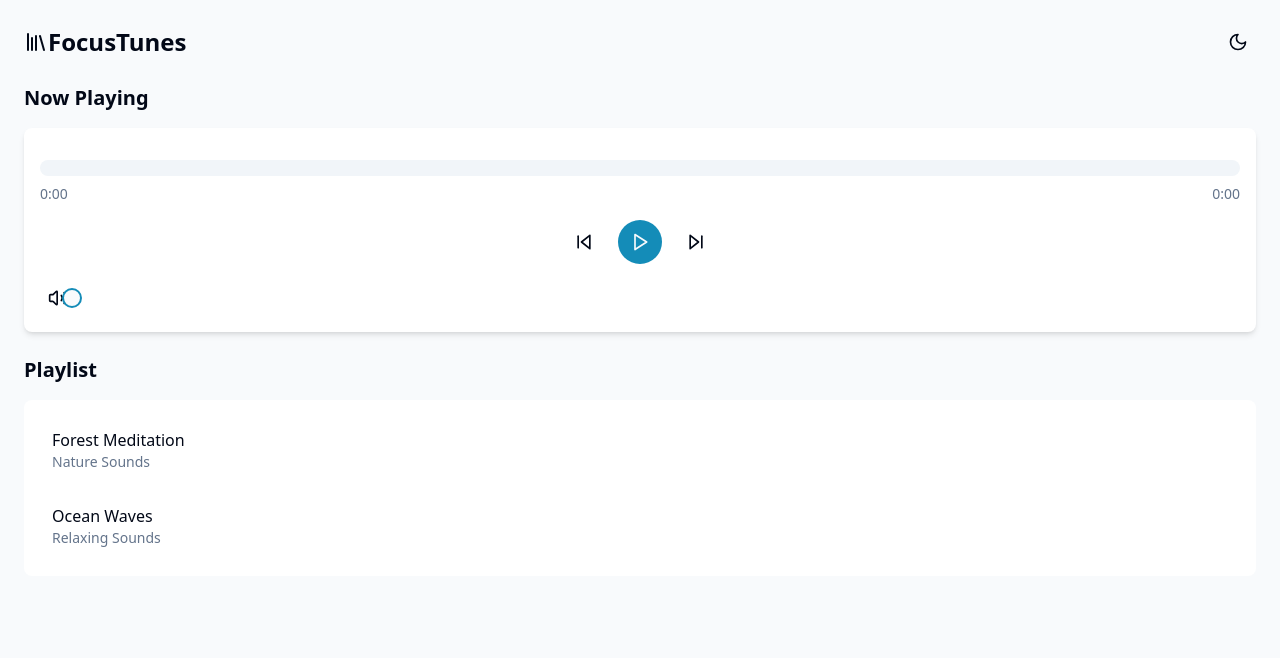
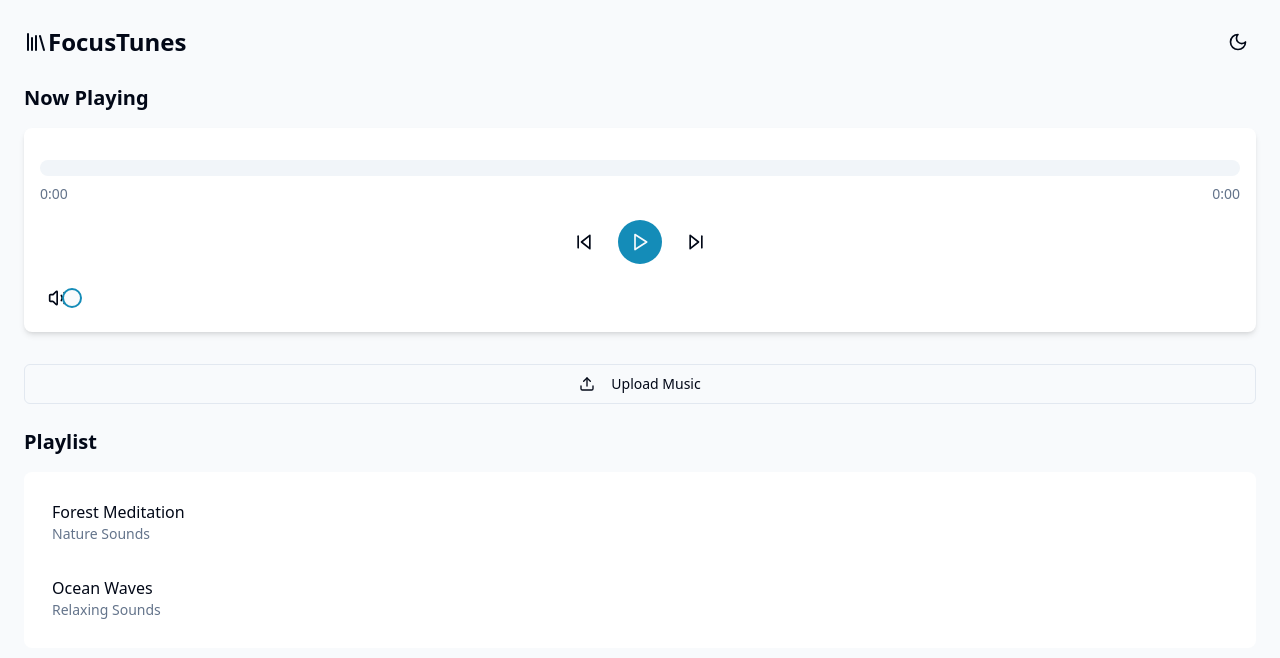
Before and after one commit to dhruv11savani/daily-spend-glimpse, a React (Vite) app: page / in a window 1280 px wide. Shown: the top 658 px of the page. Built offline with nearby package versions, Linux system fonts and the light colour scheme.

Commit message:
Add upload music feature
Implement the ability to upload music files.

```diff
--- /dev/null
+++ b/src/components/UploadMusic.jsx
@@ -0,0 +1,63 @@
+
+import React, { useRef } from 'react';
+import { Upload, FileAudio } from 'lucide-react';
+import { Button } from './ui/button';
+import { Alert, AlertDescription } from './ui/alert';
+
+const UploadMusic = ({ onUpload }) => {
+  const fileInputRef = useRef(null);
+  const [error, setError] = React.useState('');
+
+  const handleFileSelect = (event) => {
+    const file = event.target.files[0];
+    if (!file) return;
+
+    // Check if file is audio
+    if (!file.type.startsWith('audio/')) {
+      setError('Please upload an audio file');
+      return;
+    }
+
+    // Create URL for the audio file
+    const audioUrl = URL.createObjectURL(file);
+    const newTrack = {
+      id: Date.now().toString(),
+      title: file.name.replace(/\.[^/.]+$/, ''), // Remove file extension
+      artist: 'Custom Upload',
+      url: audioUrl
+    };
+
+    onUpload(newTrack);
+    setError('');
+    event.target.value = ''; // Reset input
+  };
+
+  return (
+    <div className="space-y-4">
+      <input
+        type="file"
+        ref={fileInputRef}
+        onChange={handleFileSelect}
+        accept="audio/*"
+        className="hidden"
+      />
+
+      <Button
+        onClick={() => fileInputRef.current?.click()}
+        variant="outline"
+        className="w-full"
+      >
+        <Upload className="mr-2" />
+        Upload Music
+      </Button>
+
+      {error && (
+        <Alert variant="destructive">
+          <AlertDescription>{error}</AlertDescription>
+        </Alert>
+      )}
+    </div>
+  );
+};
+
+export default UploadMusic;
--- a/src/pages/MusicPlayer.jsx
+++ b/src/pages/MusicPlayer.jsx
@@ -2,6 +2,7 @@
 import React, { useState, useEffect } from 'react';
 import { useAudioPlayer } from '../hooks/useAudioPlayer';
 import AudioPlayer from '../components/AudioPlayer';
+import UploadMusic from '../components/UploadMusic';
 import { Moon, Sun, Library } from 'lucide-react';
 import { loadTheme, saveTheme } from '../utils/storageUtils';
 
@@ -18,6 +19,7 @@ const MusicPlayer = () => {
     pause,
     seek,
     adjustVolume,
+    addTrack,
   } = useAudioPlayer();
 
   useEffect(() => {
@@ -58,6 +60,7 @@ const MusicPlayer = () => {
             onSeek={seek}
             onVolumeChange={adjustVolume}
           />
+          <UploadMusic onUpload={addTrack} />
         </div>
 
         <div className="space-y-4">
```
